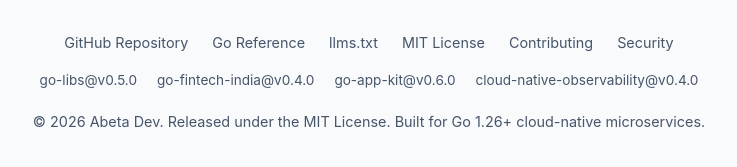
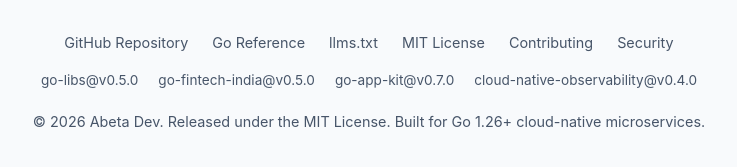
Before and after one commit to Abeta-dev/go-libs, a plain HTML site: page docs/index.html in a window 1280 px wide. Shown: the part 9975-10142 px from the top of the page, 271-1008 px from the left. Drawn offline with Linux system fonts and the light colour scheme.

Commit message:
docs(ecosystem): sync companion references for go-fintech-india v0.5.0 and go-app-kit v0.7.0

```diff
--- a/docs/index.html
+++ b/docs/index.html
@@ -1656,8 +1656,8 @@ func main() {
       </div>
       <div class="footer-ecosystem" aria-label="Abeta Go Ecosystem">
         <a href="https://github.com/abeta-dev/go-libs" target="_blank" rel="noopener">go-libs@v0.5.0</a>
-        <a href="https://github.com/abeta-dev/go-fintech-india" target="_blank" rel="noopener">go-fintech-india@v0.4.0</a>
-        <a href="https://github.com/abeta-dev/go-app-kit" target="_blank" rel="noopener">go-app-kit@v0.6.0</a>
+        <a href="https://github.com/abeta-dev/go-fintech-india" target="_blank" rel="noopener">go-fintech-india@v0.5.0</a>
+        <a href="https://github.com/abeta-dev/go-app-kit" target="_blank" rel="noopener">go-app-kit@v0.7.0</a>
         <a href="https://github.com/abeta-dev/cloud-native-observability" target="_blank" rel="noopener">cloud-native-observability@v0.4.0</a>
       </div>
       <p>© 2026 Abeta Dev. Released under the MIT License. Built for Go 1.26+ cloud-native microservices.</p>
```
Also changed, not shown: docs/llms.txt, llms.txt, 1 other file.
